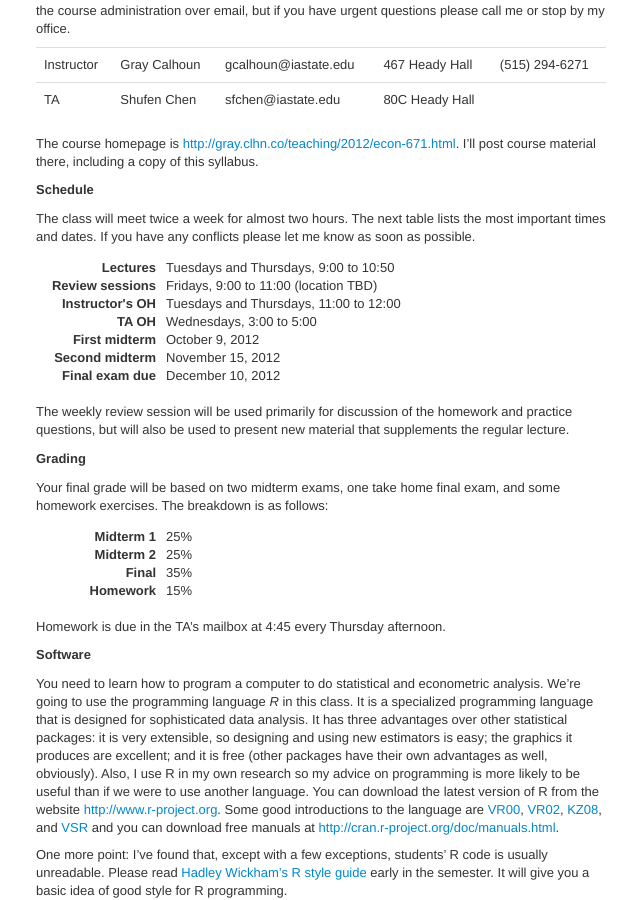
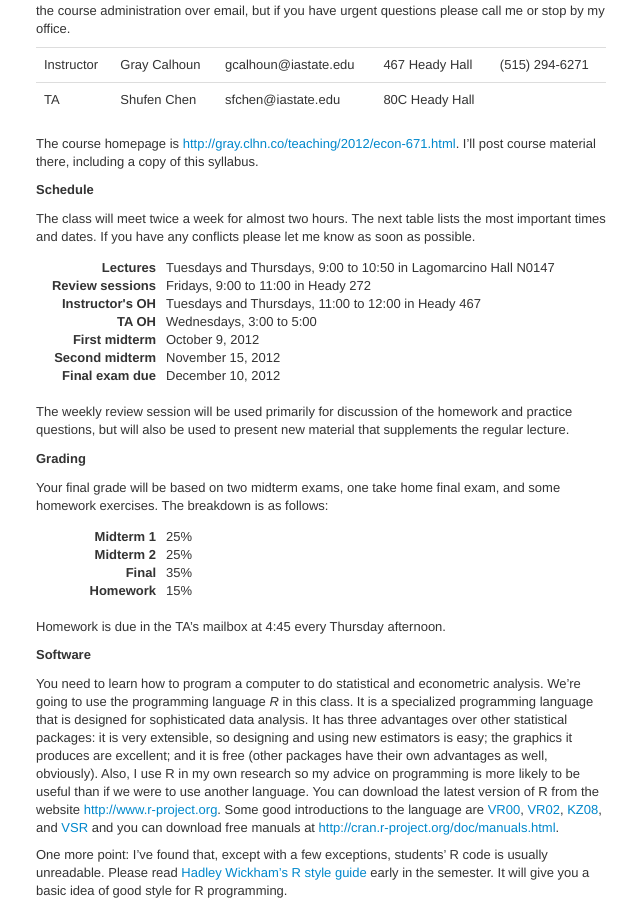
Before and after one commit to mmkuang/grayclhn.github.io, a Jekyll site: the page built from handouts/_posts/2012-08-03-econ-671-syllabus.md, in a window 1280 px wide and 900 px high, scrolled down 338 px. Shown: the whole window, without its empty margins (619-1259 px from the left). Built offline with Jekyll 4.4.1, drawn with Linux system fonts in a browser that asks for light colours.

Commit message:
Updated classroom for econ 671

```diff
--- a/handouts/_posts/2012-08-03-econ-671-syllabus.md
+++ b/handouts/_posts/2012-08-03-econ-671-syllabus.md
@@ -55,13 +55,13 @@ please let me know as soon as possible.
 
 <dl class="dl-horizontal">
   <dt>Lectures</dt>
-  <dd>Tuesdays and Thursdays, 9:00 to 10:50</dd>
+  <dd>Tuesdays and Thursdays, 9:00 to 10:50 in Lagomarcino Hall N0147</dd>
 
   <dt>Review sessions</dt>
-  <dd>Fridays, 9:00 to 11:00 (location TBD)</dd>
+  <dd>Fridays, 9:00 to 11:00 in Heady 272</dd>
 
   <dt>Instructor's OH</dt>
-  <dd>Tuesdays and Thursdays, 11:00 to 12:00</dd>
+  <dd>Tuesdays and Thursdays, 11:00 to 12:00 in Heady 467</dd>
 
   <dt>TA OH</dt>
   <dd>Wednesdays, 3:00 to 5:00</dd>
```
